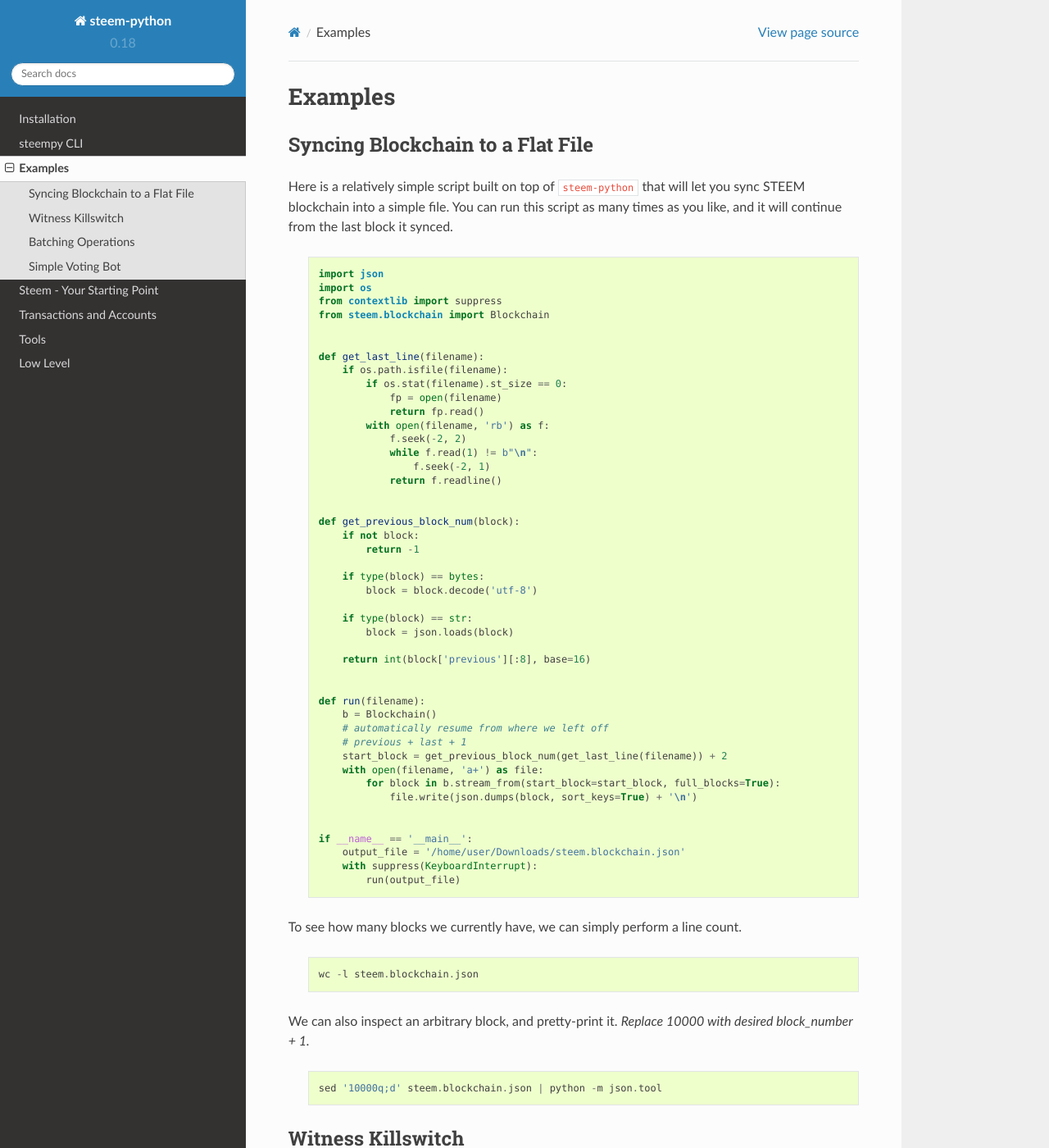
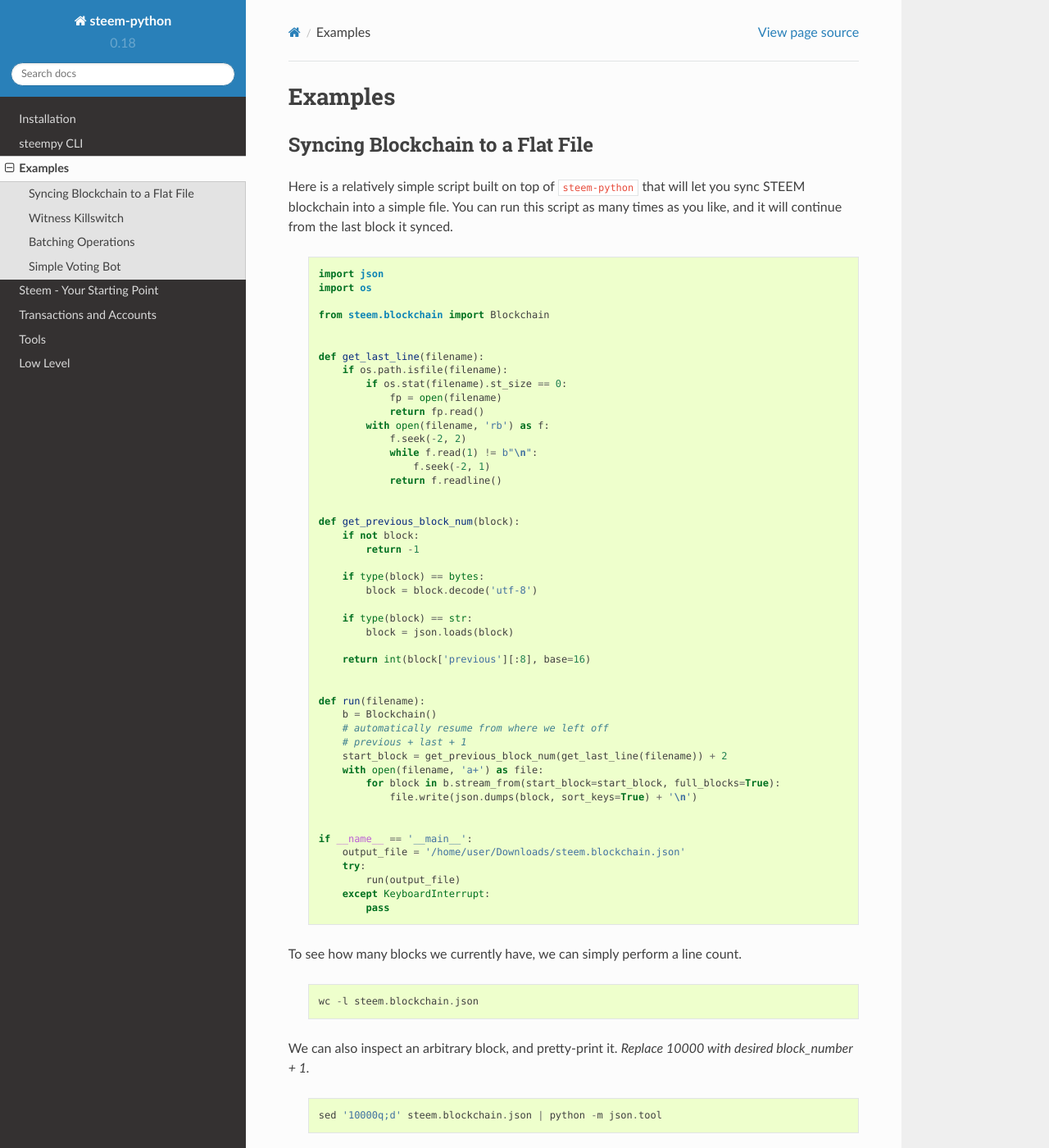
Before and after one commit to steemit/steem-python, a Sphinx documentation site: the page built from docs/examples.rst, in a window 1280 px wide and 1400 px high. Shown: the whole window at 82% size. Built offline with Sphinx 7.4.7 and the Read the Docs theme 2.0.0, drawn with Linux system fonts in a browser that asks for light colours; formulas are drawn with MathJax 3; some of the changed text lies outside the part shown.

Commit message:
Removed all other references to suppress and yield from.

```diff
--- a/docs/examples.rst
+++ b/docs/examples.rst
@@ -12,7 +12,7 @@
 
         import json
         import os
-        from contextlib import suppress
+
         from steem.blockchain import Blockchain
 
 
@@ -53,8 +53,10 @@
 
         if __name__ == '__main__':
             output_file = '/home/user/Downloads/steem.blockchain.json'
-            with suppress(KeyboardInterrupt):
+            try:
                 run(output_file)
+            except KeyboardInterrupt:
+                pass
 
 
 To see how many blocks we currently have, we can simply perform a line count.
@@ -188,8 +190,6 @@
 
     ::
 
-        from contextlib import suppress
-
         from steem.blockchain import Blockchain
         from steem.post import Post
 
@@ -213,5 +213,7 @@
                         post.upvote(weight=upvote_pct, voter=whoami)
 
         if __name__ == '__main__':
-            with suppress(KeyboardInterrupt):
+            try:
                 run()
+            except KeyboardInterrupt:
+                pass
```
Also changed, not shown: 2 other files.
